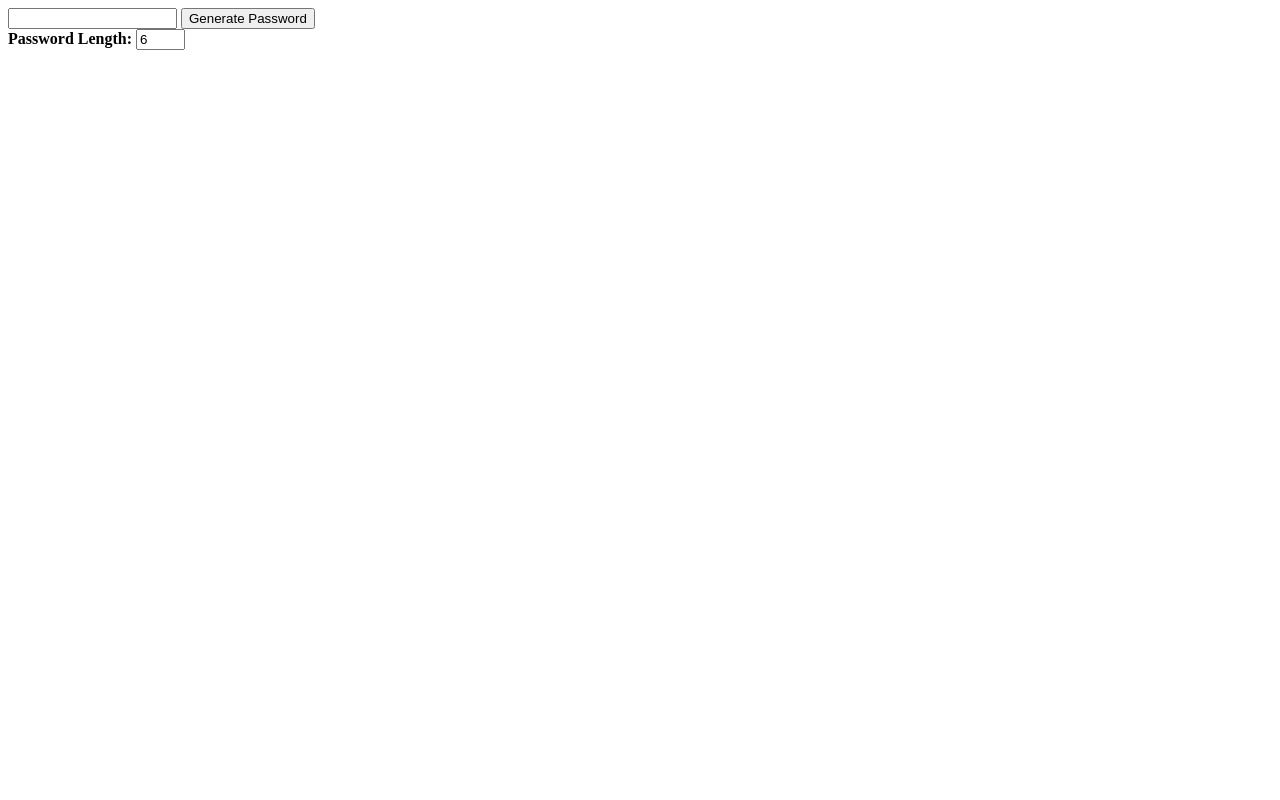
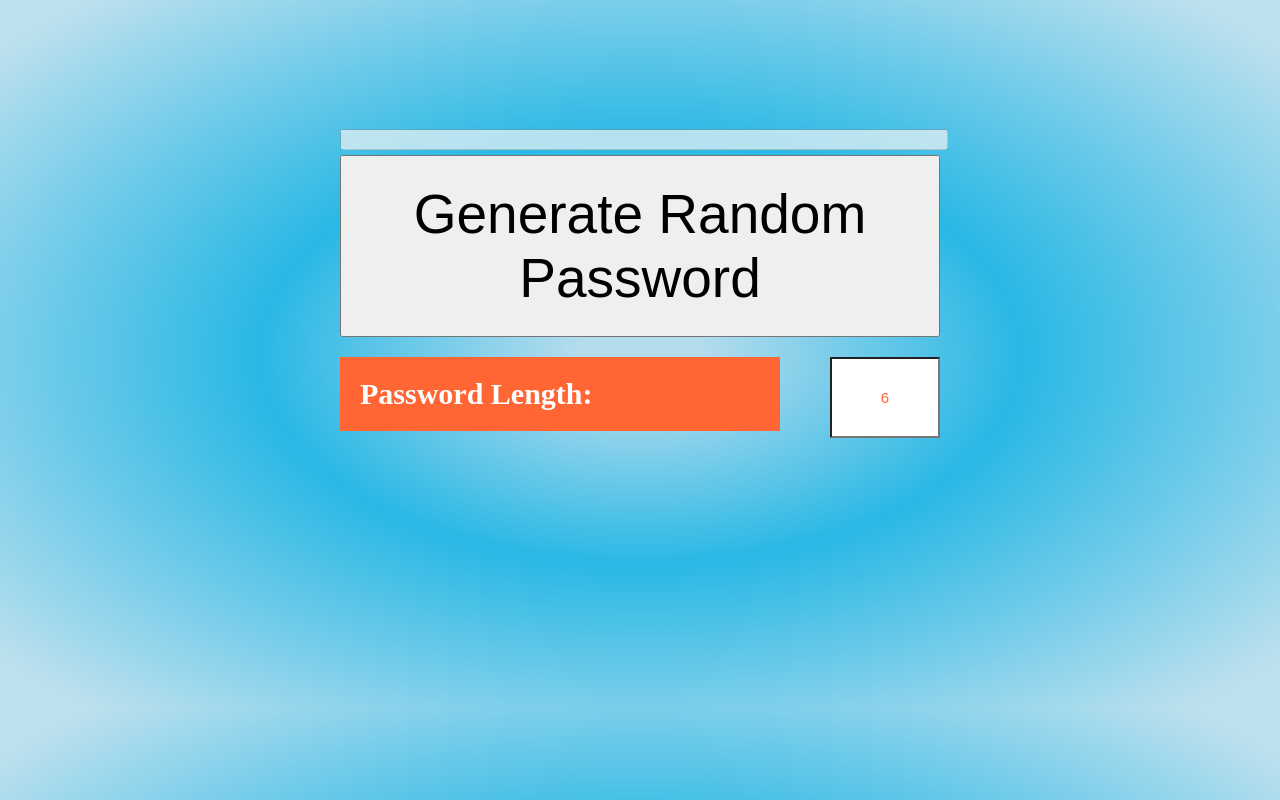
Before and after one commit to Amita999/ui_js, a plain HTML site: page js/password-generator/password-gen.html in a window 1280 px wide. Drawn offline with nearby package versions, Linux system fonts and the light colour scheme.

Commit message:
styling done

```diff
--- a/js/password-generator/css/passGenStyle.css
+++ b/js/password-generator/css/passGenStyle.css
@@ -1,3 +1,51 @@
 /* body{
     background-color: brown;
 } */
+body{
+    background: -moz-radial-gradient(center, ellipse cover,  #b3dced 7%, #29b8e5 42%, #29b8e5 42%, #bce0ee 93%); /* FF3.6-15 */
+    background: -webkit-radial-gradient(center, ellipse cover,  #b3dced 7%,#29b8e5 42%,#29b8e5 42%,#bce0ee 93%); /* Chrome10-25,Safari5.1-6 */
+    background: radial-gradient(ellipse at center,  #b3dced 7%,#29b8e5 42%,#29b8e5 42%,#bce0ee 93%); /* W3C, IE10+, FF16+, Chrome26+, Opera12+, Safari7+ */
+    filter: progid:DXImageTransform.Microsoft.gradient( startColorstr='#b3dced', endColorstr='#bce0ee',GradientType=1 ); /* IE6-9 fallback on horizontal gradient */
+    height: 600px;
+}
+
+.container{
+width:600px;
+margin:0 auto;
+margin-top: 100px;
+font-size: 3em;
+}
+
+.out{
+    margin-bottom: 2px;
+    width: 100%;
+    text-align: center;
+    color:#f63;
+}
+
+.myBtn{
+    padding: 25px 20px;
+    font-size: 55px;
+    margin-bottom: 20px;
+}
+
+.pass{
+    width: 400px;
+    float: left;
+    font-size: 30px;
+    color: white;
+    margin-left: 0;
+    padding: 20px;
+    background-color: #f63;
+    margin-right: 10px;
+}
+
+.in{
+    margin: 0;
+    padding: 30px;
+    font-size: 15px;
+    text-align: center;
+    float: right;
+    background-color: #fff;
+    color:#f63;
+}
--- a/js/password-generator/password-gen.html
+++ b/js/password-generator/password-gen.html
@@ -11,15 +11,29 @@
     <div class="container">
 
         <form action="#" name = "passGen" >
-            <input type="text" size="18" name="output">
-            <input type="button" value="Generate Password" onclick="populateFormFunc(this.form.length.value)"><br>
-            <strong>Password Length:</strong>
-            <input type="text" name="length" size="3" value="6">
+            <div class="cols-xs-12">
+                <input type="text" size="18" name="output" class="out" disabled>
+
+
+
+                    <button
+                    class = "btn btn-successs myBtn"
+                    type="button"
+                    onclick="populateFormFunc(this.form.length.value)">Generate Random Password</button>
+
+
+
+
+
+               <div class="col-xs-10"><strong class = "pass">Password Length: </strong></div>
+                <div class="col-xs-2"><input type="text" name="length" size="3" value="6" class = "in"></div>
+
+            </div>
 
         </form>
     </div>
     <script src="./script/passwordgen.js"></script>
     <script src="https://cdn.jsdelivr.net/npm/@popperjs/core@2.6.0/dist/umd/popper.min.js" integrity="sha384-KsvD1yqQ1/1+IA7gi3P0tyJcT3vR+NdBTt13hSJ2lnve8agRGXTTyNaBYmCR/Nwi" crossorigin="anonymous"></script>
-<script src="https://cdn.jsdelivr.net/npm/bootstrap@5.0.0-beta2/dist/js/bootstrap.min.js" integrity="sha384-nsg8ua9HAw1y0W1btsyWgBklPnCUAFLuTMS2G72MMONqmOymq585AcH49TLBQObG" crossorigin="anonymous"></script>
+    <script src="https://cdn.jsdelivr.net/npm/bootstrap@5.0.0-beta2/dist/js/bootstrap.min.js" integrity="sha384-nsg8ua9HAw1y0W1btsyWgBklPnCUAFLuTMS2G72MMONqmOymq585AcH49TLBQObG" crossorigin="anonymous"></script>
 </body>
 </html>
```
